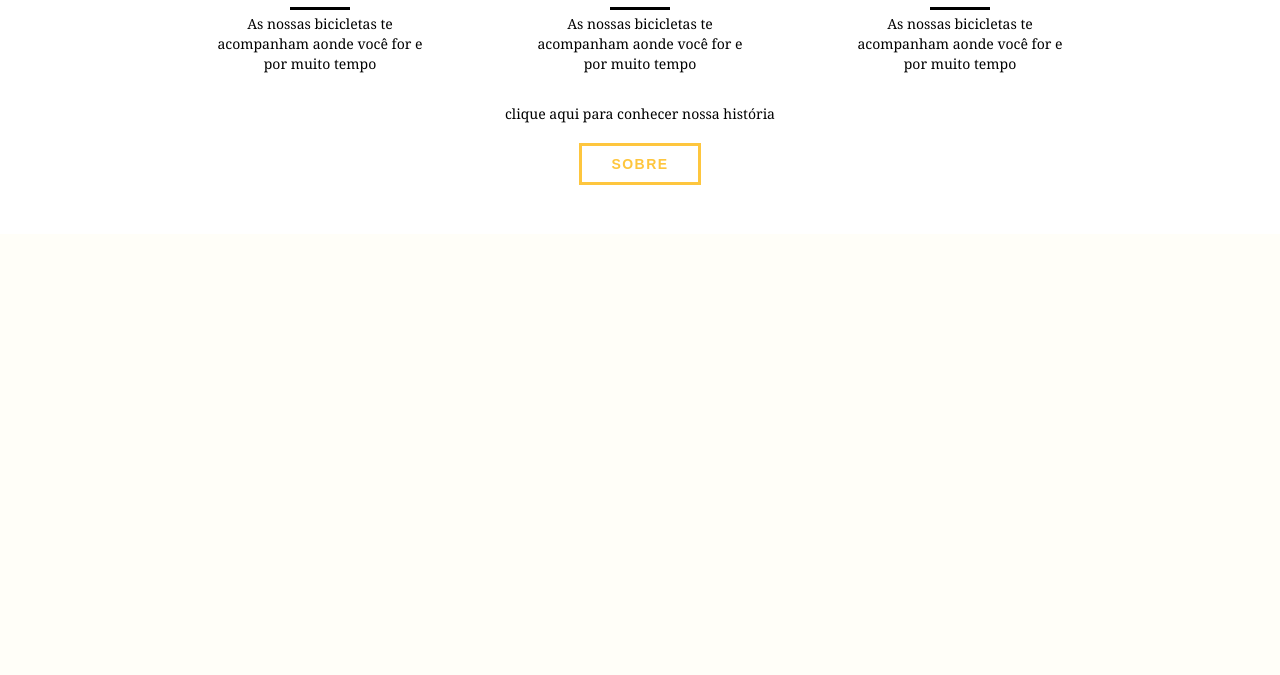
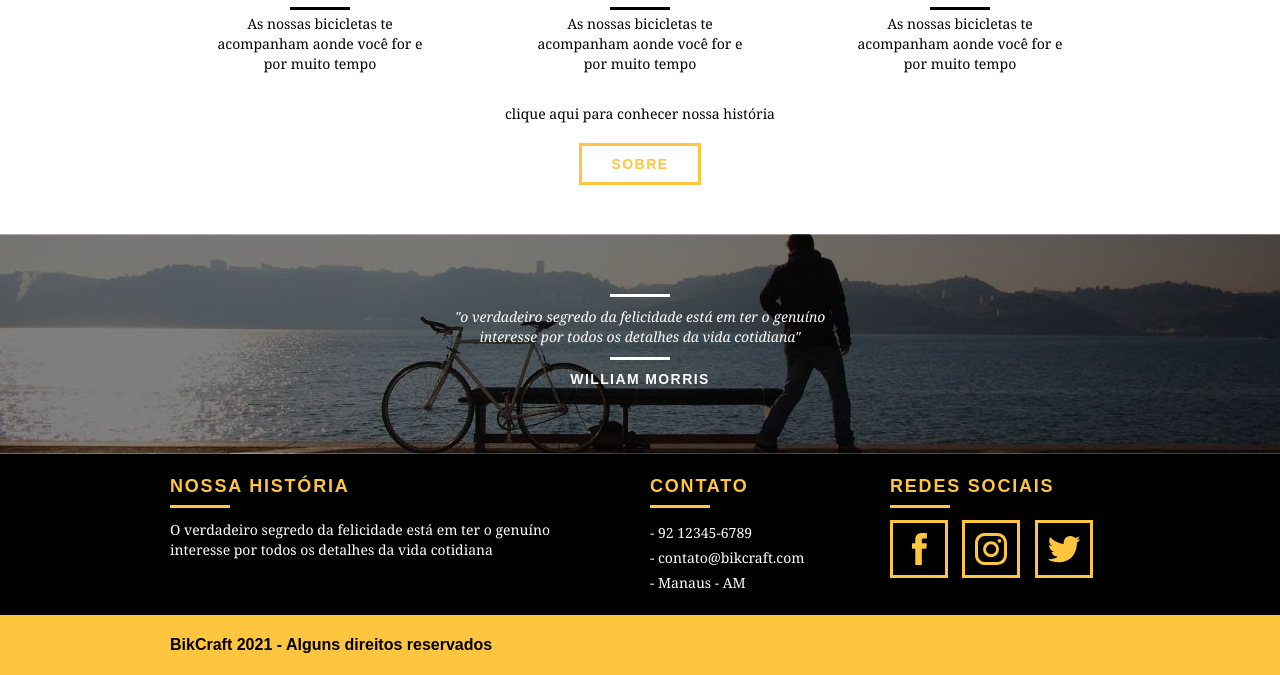
Before and after one commit to caio-viniciusp/bikcraft, a PHP site: page / in a window 1280 px wide. Shown: the part 2234-2909 px from the top of the page. Before the commit the page ends 2419 px from the top, so only its background shows below. Run offline with PHP 8.4, Linux system fonts and the light colour scheme.

Commit message:
home finalizada

```diff
--- a/css/style.css
+++ b/css/style.css
@@ -250,3 +250,77 @@ img {
   margin: 4px auto;
   background: #000;
 }
+
+.quebra {
+  width: 100%;
+  height: 220px;
+  background: url("../img/bg-footer.jpg") no-repeat center;
+  background-size: cover;
+  text-align: center;
+  padding-top: 50px;
+}
+
+.quebra .quote_externo {
+  max-width: 400px;
+}
+
+/* FOOTER */
+
+.footer {
+  width: 100%;
+  padding: 20px 0;
+  background: #000;
+  color: #fff;
+}
+
+.footer h3 {
+  font-weight: bold;
+  font-size: 18px;
+  line-height: 25px;
+  text-transform: uppercase;
+  letter-spacing: .1em;
+  color: #fec63e;
+}
+
+.footer h3:after {
+  content: "";
+  display: block;
+  width: 60px;
+  height: 3px;
+  background: #fec63e;
+  margin: 6px 0 12px 0;
+}
+.hist {
+  padding-right: 40px;
+}
+
+.contato ul li {
+  font-size: 14px;
+  line-height: 25px;
+  font-family: Georgia, "Times New Roman", serif;
+}
+
+.sociais ul li {
+  display: inline-block;
+  margin-right: 10px;
+}
+
+.sociais ul li a {
+  border: 3px solid #fec63e;
+  display: block;
+  padding: 10px;
+}
+
+.copy {
+  width: 100%;
+  background: #fec63e;
+  padding: 20px 0;
+  font-family: Arial;
+  font-weight: bold;
+}
+
+.copy p {
+  font-family: Arial;
+  font-weight: bold;
+  font-size: 16px;
+}
--- a/index.html
+++ b/index.html
@@ -118,6 +118,52 @@
     </div>
   </section>
 
+  <!-- FOOTER-->
+
+  <section class="quebra">
+    <blockquote class="quote_externo container">
+      <p>"o verdadeiro segredo da felicidade está em ter o genuíno
+        interesse por todos os detalhes da vida cotidiana"</p>
+        <cite>WILLIAM MORRIS</cite>
+    </blockquote>
+  </section>
+
+  <footer>
+    <div class="footer">
+      <div class="container">
+        <div class="grid-8 hist">
+          <h3>Nossa História</h3>
+          <p>O verdadeiro segredo da felicidade está em ter o genuíno interesse por todos os detalhes da vida cotidiana</p>
+        </div>
+        <div class="grid-4 contato">
+          <h3>Contato</h3>
+          <ul>
+            <li>- 92 12345-6789</li>
+            <li>- contato@bikcraft.com</li>
+            <li>- Manaus - AM</li>
+          </ul>
+        </div>
+        <div class="grid-4 sociais">
+          <h3>Redes Sociais</h3>
+          <ul>
+            <li><a href="htto://facebook.com" target="_blank"><img src="img/sociais/facebook.svg" alt="Facebook BikCraft"></a>
+            </li>
+            <li><a href="htto://instagram.com" target="_blank"><img src="img/sociais/instagram.svg" alt="Instagram BikCraft"></a>
+            </li>
+            <li><a href="htto://twitter.com" target="_blank"><img src="img/sociais/twitter.svg" alt="twitter BikCraft"></a>
+            </li>
+          </ul>
+        </div>
+      </div>
+    </div>
+    <div class="copy">
+      <div class="container">
+        <p class="grid-16">BikCraft 2021 - Alguns direitos reservados</p>
+      </div>
+    </div>
+  </footer>
+
+
 
 </body>
 </html>
```
